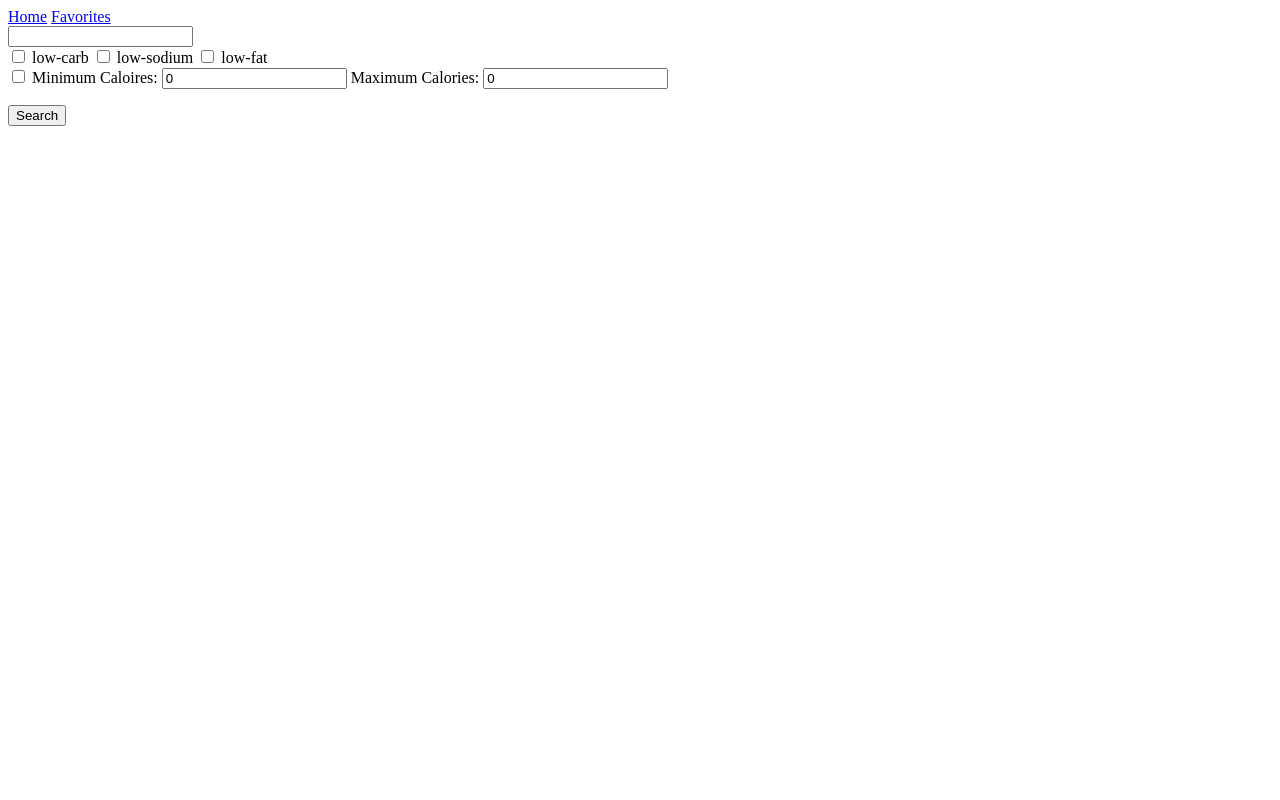
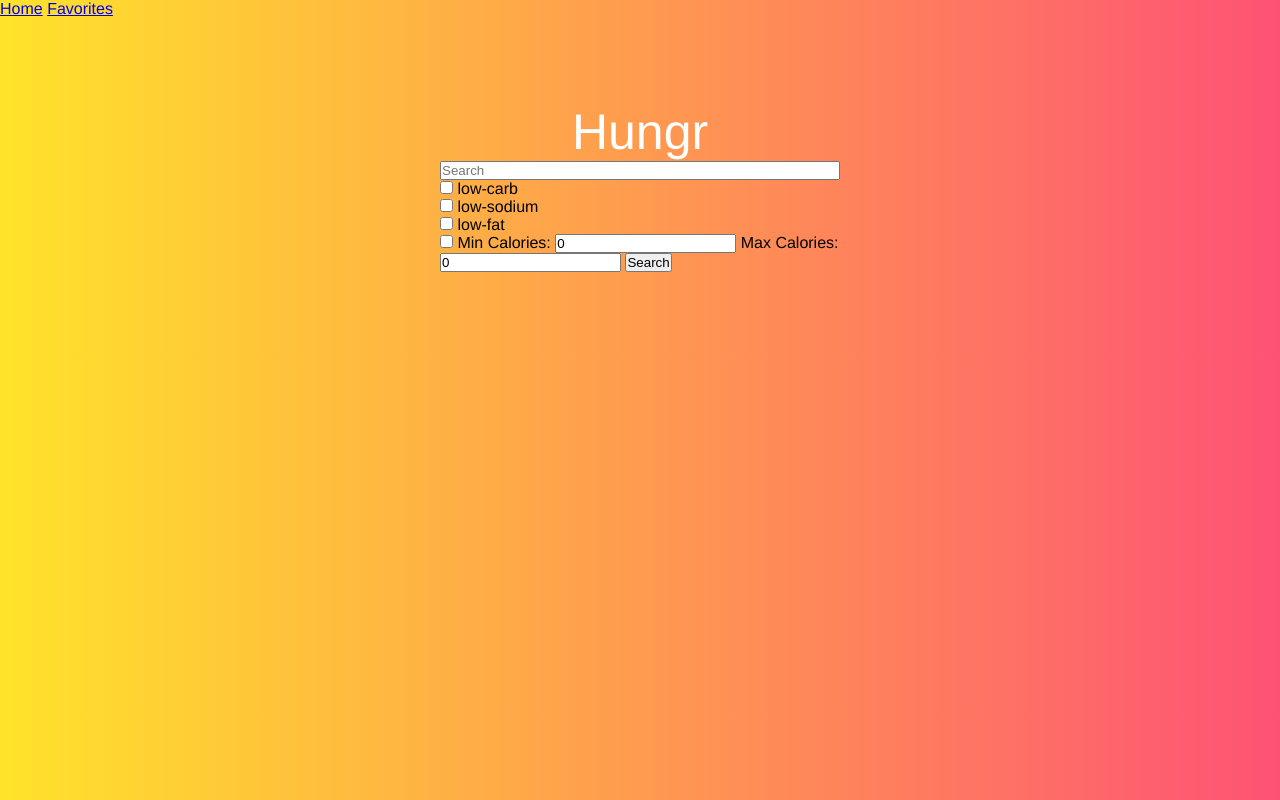
Before and after one commit to sybrid1982/Hungr, a plain HTML site: page index.html in a window 1280 px wide. Drawn offline with nearby package versions, Linux system fonts and the light colour scheme; some packages are replaced by stand-ins of ours.

Commit message:
added landing page form styles

```diff
--- a/css/styles.css
+++ b/css/styles.css
@@ -0,0 +1,23 @@
+* {
+    margin: 0;
+    padding: 0;
+}
+
+body {
+    background: linear-gradient(to right, #FFE32A, #FE5275);
+    font-family: "HelveticaNeue-Light", "Helvetica Neue Light", "Helvetica Neue", Helvetica, Arial, "Lucida Grande", sans-serif;
+}
+
+form {
+    margin: 85px auto;
+    max-width: 400px;
+    display: flex;
+    flex-direction: column;
+}
+
+.landing_logo {
+    color: white;
+    text-align: center;
+    font-size: 50px;
+    font-weight: 500;
+}
--- a/scripts/FavoritesService.js
+++ b/scripts/FavoritesService.js
@@ -8,6 +8,10 @@ function FavoritesService() {
     vm.favorites.unshift(recipe);
     console.log(vm.favorites);
   }
+  vm.deleteFavorites = (index) => {
+    vm.favorites.splice(index,1);
+    console.log(vm.favorites);
+  }
 }
 
 angular
--- a/scripts/favoritesPage.js
+++ b/scripts/favoritesPage.js
@@ -7,7 +7,7 @@ const favoritesPage = {
         <li ng-repeat="recipe in $ctrl.favorites track by $index">
           <h1>{{ recipe.label }}</h1>
           <p>{{ recipe.source }}</p>
-          <button>Delete</button>
+          <button ng-click="$ctrl.deleteFavorites($index)">Delete</button>
         </li>
     </ul>
   </section>
@@ -15,8 +15,10 @@ const favoritesPage = {
 
   controller: ["FavoritesService", function(FavoritesService) {
     const vm = this;
-
     vm.favorites = FavoritesService.favorites;
+    vm.deleteFavorites = (index) => {
+      FavoritesService.deleteFavorites(index);
+    }
   }]
 }
 
--- a/searchCriteria.html
+++ b/searchCriteria.html
@@ -1,21 +1,17 @@
-<form ng-submit='$ctrl.search()'>
-    <input type='text' ng-model='$ctrl.recipeReqs.text'>
-    <section class='restrictions'>
-        <span ng-repeat='option in $ctrl.restrictions track by $index'>
-            <label>
-                <input type='checkbox' ng-model='$ctrl.restrictionSelections[option]'> {{option}}
-            </label>
-        </span>
+<form class="landing_restrictions-form"ng-submit='$ctrl.search()'>
+    <p class="landing_logo">Hungr</p>
+    <input class="landing_searchbar"type='text' placeholder="Search" ng-model='$ctrl.recipeReqs.text'>
+    <section class="landing_restrictions-inputs" ng-repeat='option in $ctrl.restrictions track by $index'>
+        <label>
+            <input type='checkbox' ng-model='$ctrl.restrictionSelections[option]'> {{option}}
+        </label>
     </section>
-    <span>
+    <section class="landing_calories">
         <input type="checkbox" ng-model='$ctrl.recipeReqs.calorie.useCalories'>
         <label>
-            Minimum Caloires:  <input type='number' ng-model='$ctrl.recipeReqs.calorie.minimum'>
+            Min Calories:  <input type='number' ng-model='$ctrl.recipeReqs.calorie.minimum'>
+            Max Calories: <input type='number' ng-model='$ctrl.recipeReqs.calorie.maximum'>
         </label>
-        <label>
-            Maximum Calories: <input type='number' ng-model='$ctrl.recipeReqs.calorie.maximum'>
-        </label>
-    </span>
-    <p></p>
-    <button>Search</button>
+        <button class="landing_search-button">Search</button>
+    </section>
 </form>
```
